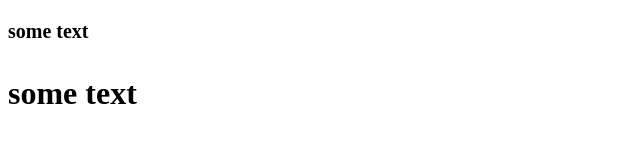
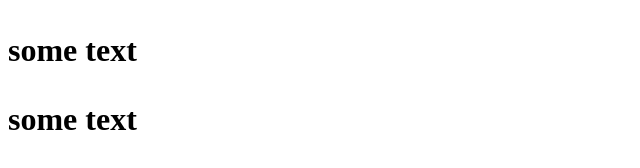
Before and after one commit to KarimMoustamid/Css-Bootcamp, a plain HTML site: page Bootcamp-001/04-Units/index.html in a window 1280 px wide. Shown: the whole page, without its empty margins (0-640 px from the left). Drawn offline with Linux system fonts and the light colour scheme.

Commit message:
Rem Units

```diff
--- a/Bootcamp-001/04-Units/style.css
+++ b/Bootcamp-001/04-Units/style.css
@@ -1,19 +1,16 @@
 /*
-! em : relative depending on the parent element
-! 1em : 16px default browser style
-! 1em : base value (16px) * number (1) = 16px
-! 1em : base value (16px) * number (2) = 32px
-! 1em : base value (16px) * number (3) = 20px
+! rem : Relative , depend on root
+! 1rem : base value (16px) * number (1)
 */
+
+div {
+  font-size: 10px;
+}
 
 .absolute {
   font-size: 32px;
 }
 
 .relative {
-  font-size: 2em;
+  font-size: 2rem;
 }
-
-div {
-  font-size: 10px;
-}
```
